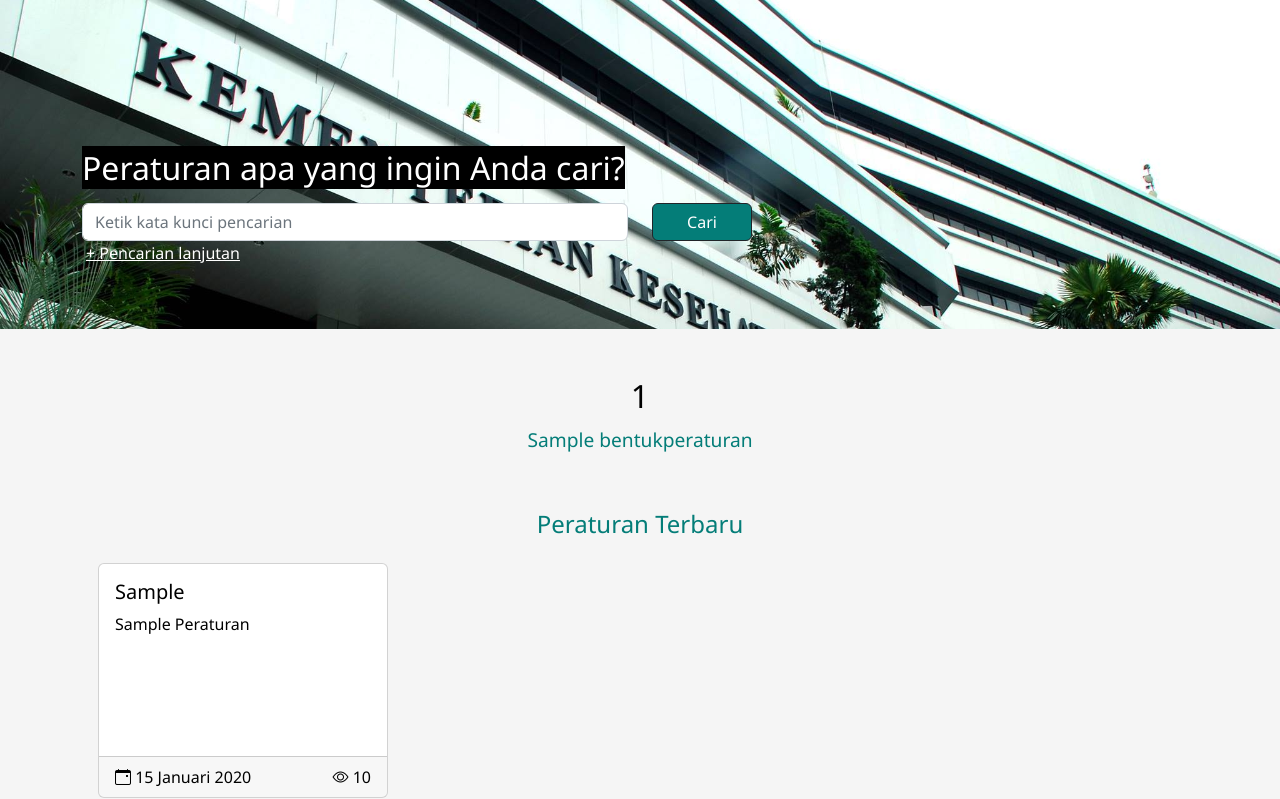
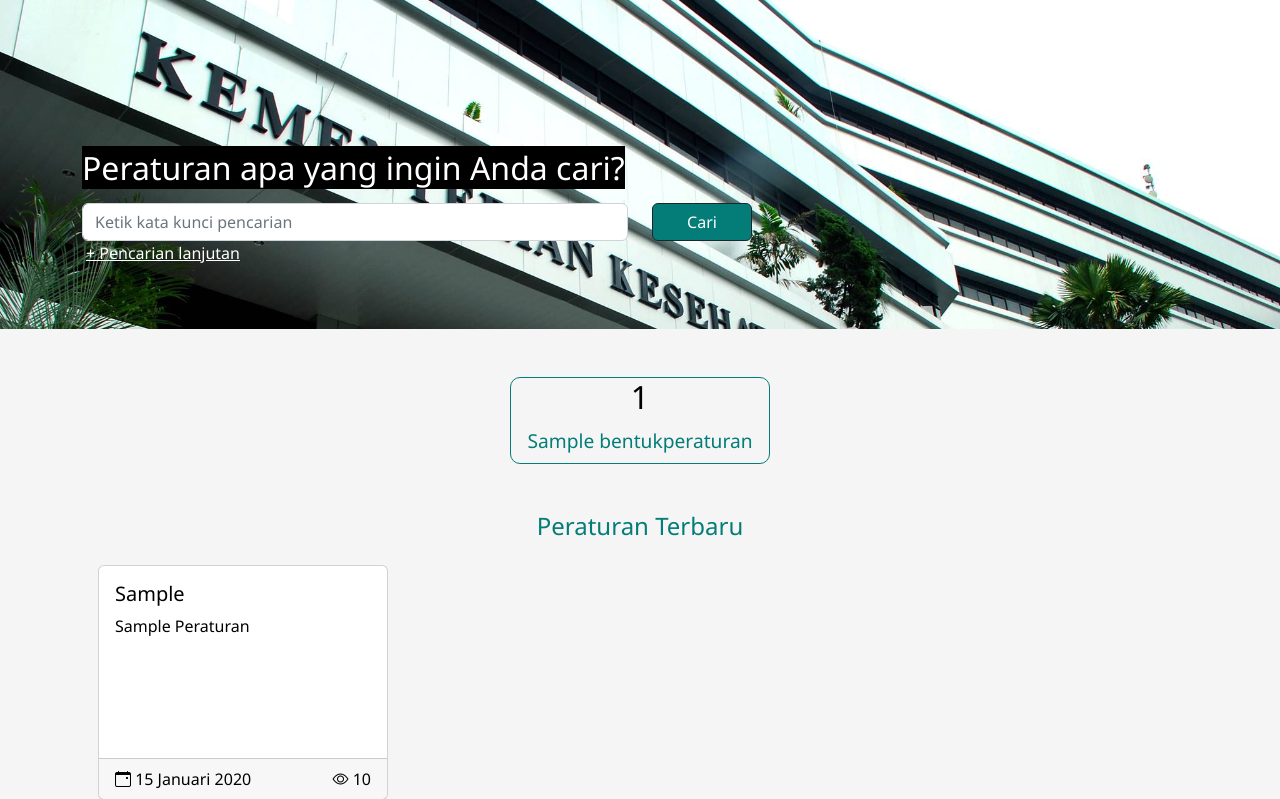
Before and after one commit to GottfriedCP/jdih-bkpk, a Django app: page / in a window 1280 px wide. Shown: the part 81-880 px from the top of the page. Run offline with Django 4.2, Linux system fonts and the light colour scheme; tables that the repository leaves empty hold one stand-in row (values such as "Sample post").

Commit message:
box style

```diff
--- a/jdih/templates/jdih/index.html
+++ b/jdih/templates/jdih/index.html
@@ -63,7 +63,7 @@
 <section id="statistik" class="mt-5">
     <div class="container d-flex justify-content-center">
         {% for bentuk in bentuks %}
-        <div class="mx-4 text-center">
+        <div class="mx-4 text-center px-3" style="border: .1px solid #047d78; border-radius: 10px;">
             <a href="{% url 'jdih:daftar_peraturan' %}?bentuk={{ bentuk.id }}" style="text-decoration: none;">
                 <h2 class="text-center">
                     <!--i class="bi bi-file-earmark-text" style="font-size: 120%;"></i><br-->
```
